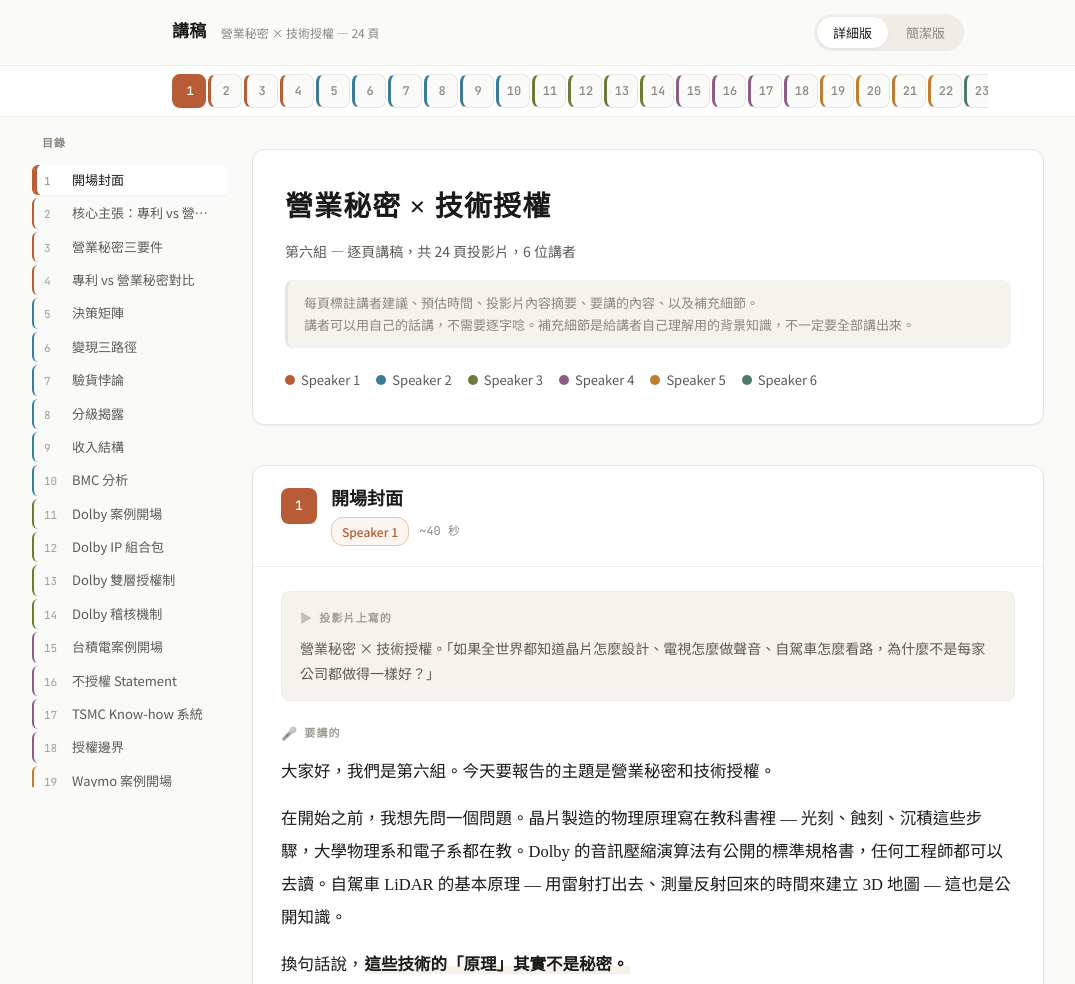
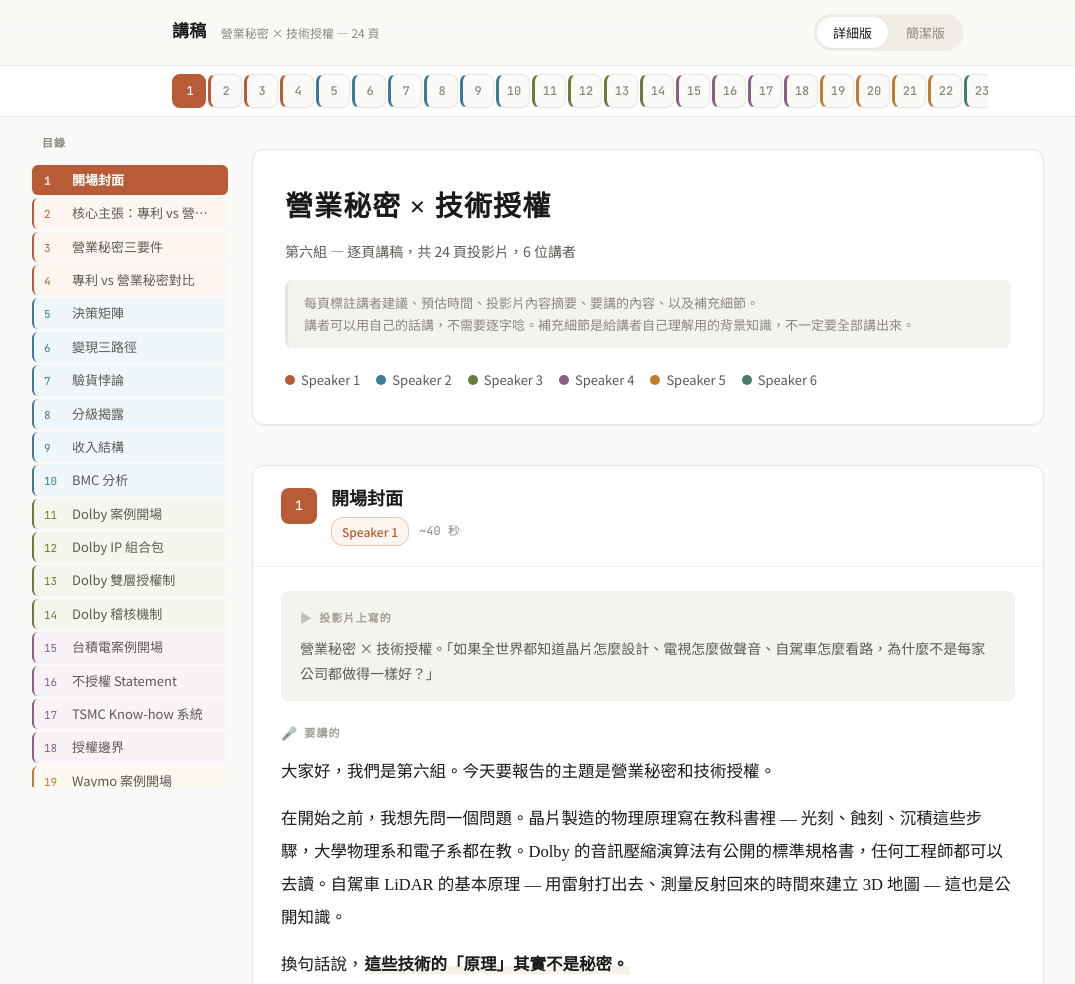
Before and after one commit to Yan-Yu-Lin/ip-trade-secret-report, a plain HTML site: page ppt/script.html in a window 1280 px wide. Shown: the top 984 px of the page, without its empty margins (72-1147 px from the left). Drawn offline with Linux system fonts and the light colour scheme.

Commit message:
Strengthen TOC speaker colors

```diff
--- a/ppt/script.html
+++ b/ppt/script.html
@@ -127,20 +127,28 @@
     cursor: pointer; transition: all 0.15s ease; text-decoration: none; color: var(--text-secondary);
     font-size: 13px; line-height: 1.4; border-left: 2px solid transparent; margin-bottom: 1px;
   }
-  .toc-item:hover { background: var(--border-light); color: var(--text-primary); }
-  .toc-item.active { background: var(--bg-card); color: var(--text-primary); font-weight: 500; border-left-color: var(--accent); box-shadow: var(--shadow-sm); }
-  .toc-item.speaker-1 { border-left-color: var(--speaker-1); }
-  .toc-item.speaker-2 { border-left-color: var(--speaker-2); }
-  .toc-item.speaker-3 { border-left-color: var(--speaker-3); }
-  .toc-item.speaker-4 { border-left-color: var(--speaker-4); }
-  .toc-item.speaker-5 { border-left-color: var(--speaker-5); }
-  .toc-item.speaker-6 { border-left-color: var(--speaker-6); }
-  .toc-item.active.speaker-1 { box-shadow: inset 3px 0 0 var(--speaker-1), var(--shadow-sm); }
-  .toc-item.active.speaker-2 { box-shadow: inset 3px 0 0 var(--speaker-2), var(--shadow-sm); }
-  .toc-item.active.speaker-3 { box-shadow: inset 3px 0 0 var(--speaker-3), var(--shadow-sm); }
-  .toc-item.active.speaker-4 { box-shadow: inset 3px 0 0 var(--speaker-4), var(--shadow-sm); }
-  .toc-item.active.speaker-5 { box-shadow: inset 3px 0 0 var(--speaker-5), var(--shadow-sm); }
-  .toc-item.active.speaker-6 { box-shadow: inset 3px 0 0 var(--speaker-6), var(--shadow-sm); }
+  .toc-item:hover { color: var(--text-primary); }
+  .toc-item.active { color: #fff; font-weight: 600; border-left-color: currentColor; box-shadow: var(--shadow-sm); }
+  .toc-item.speaker-1 { background: var(--speaker-1-bg); border-left-color: var(--speaker-1); }
+  .toc-item.speaker-2 { background: var(--speaker-2-bg); border-left-color: var(--speaker-2); }
+  .toc-item.speaker-3 { background: var(--speaker-3-bg); border-left-color: var(--speaker-3); }
+  .toc-item.speaker-4 { background: var(--speaker-4-bg); border-left-color: var(--speaker-4); }
+  .toc-item.speaker-5 { background: var(--speaker-5-bg); border-left-color: var(--speaker-5); }
+  .toc-item.speaker-6 { background: var(--speaker-6-bg); border-left-color: var(--speaker-6); }
+  .toc-item.speaker-1 .toc-num { color: var(--speaker-1); }
+  .toc-item.speaker-2 .toc-num { color: var(--speaker-2); }
+  .toc-item.speaker-3 .toc-num { color: var(--speaker-3); }
+  .toc-item.speaker-4 .toc-num { color: var(--speaker-4); }
+  .toc-item.speaker-5 .toc-num { color: var(--speaker-5); }
+  .toc-item.speaker-6 .toc-num { color: var(--speaker-6); }
+  .toc-item.active.speaker-1 { background: var(--speaker-1); border-left-color: var(--speaker-1); }
+  .toc-item.active.speaker-2 { background: var(--speaker-2); border-left-color: var(--speaker-2); }
+  .toc-item.active.speaker-3 { background: var(--speaker-3); border-left-color: var(--speaker-3); }
+  .toc-item.active.speaker-4 { background: var(--speaker-4); border-left-color: var(--speaker-4); }
+  .toc-item.active.speaker-5 { background: var(--speaker-5); border-left-color: var(--speaker-5); }
+  .toc-item.active.speaker-6 { background: var(--speaker-6); border-left-color: var(--speaker-6); }
+  .toc-item.active .toc-num { color: rgba(255,255,255,0.78); }
+  .toc-item.active .toc-label { color: #fff; }
   .toc-item .toc-num { font-family: 'JetBrains Mono', monospace; font-size: 11px; color: var(--text-label); flex-shrink: 0; width: 20px; }
   .toc-item .toc-label { overflow: hidden; text-overflow: ellipsis; white-space: nowrap; }
   .main-content { flex: 1; min-width: 0; max-width: 840px; padding: 32px 24px 120px; }
```
